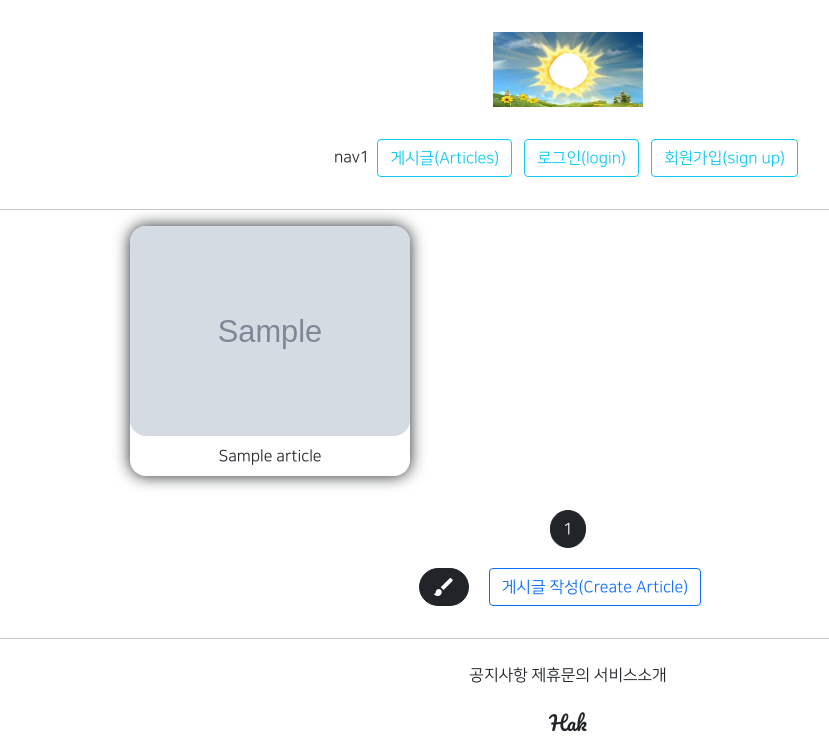
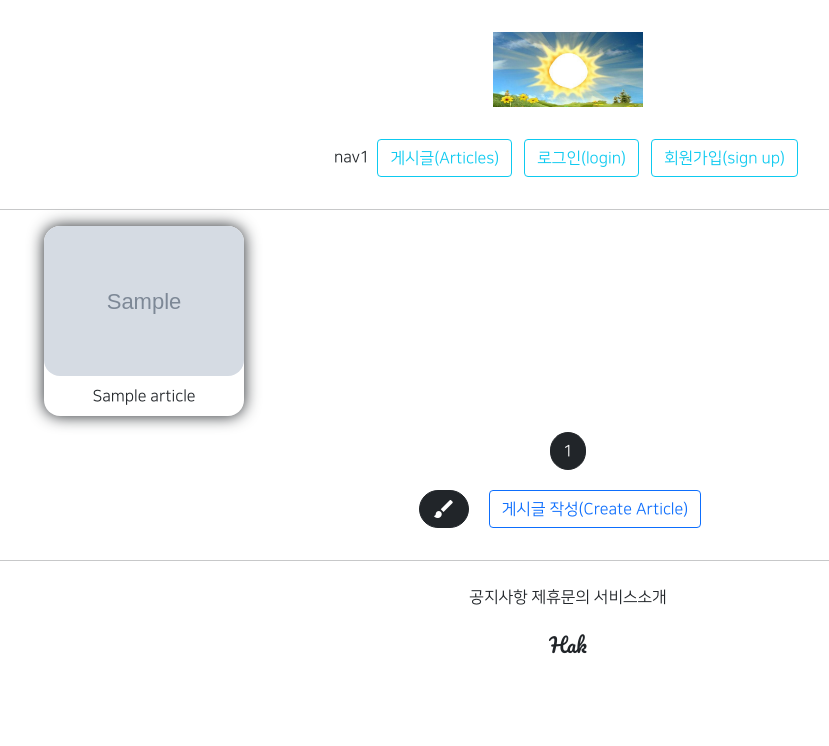
Before and after one commit to go-tech01/gis_4ba_1, a Django app: page /articles/list/ in a window 1280 px wide. Shown: the top 746 px of the page, without its empty margins (72-901 px from the left). Run offline with Django 3.2, Linux system fonts and the light colour scheme; tables that the repository leaves empty hold one stand-in row (values such as "Sample post"); grey boxes marked "Sample" are stand-in pictures; parts of the project's set-up code (start-up, migrations or seed data) failed here and were passed over; some libraries are stand-ins or nearby versions.

Commit message:
8/13 4ban class commit 1

```diff
--- a/articleapp/templates/articleapp/list.html
+++ b/articleapp/templates/articleapp/list.html
@@ -3,8 +3,14 @@
 {% load static %}
 
     <style>
+        .container{
+            padding: 0;
+            margin: 0 auto;
+        }
+
         .container div {
-            width: 280px;
+            width: 45%;
+            max-width: 200px;
             {#background-color: antiquewhite;#}
             display: flex;
             justify-content: center;
--- a/static/js/magicgrid.js
+++ b/static/js/magicgrid.js
@@ -278,7 +278,7 @@ MagicGrid.prototype.listen = function listen () {
 let magicGrid = new MagicGrid({
   container: '.container',
   animate: false,
-  gutter: 30,
+  gutter: 12,
   static: true,
   useMin: true
 });
--- a/templates/head.html
+++ b/templates/head.html
@@ -2,6 +2,7 @@
 
 <head>
     <meta charset="UTF-8">
+    <meta name="viewport" content="width=device-width, initial-scale=1, shrink-to-fit=no">
     <title>Title</title>
     {# BOOTSTRAP LINK #}
     <link href="https://cdn.jsdelivr.net/npm/bootstrap@5.0.2/dist/css/bootstrap.min.css" rel="stylesheet"
```
